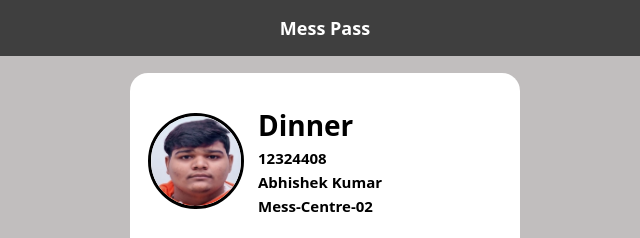
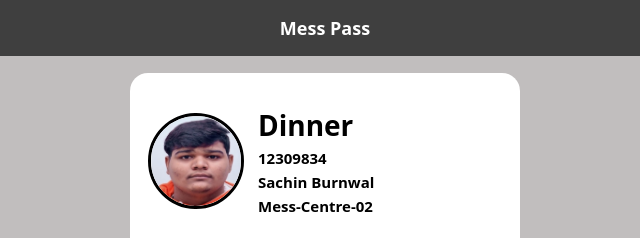
Before and after one commit to shivammodi146947-creator/LPU_MESS, a plain HTML site: page mess-pass.html in a window 1280 px wide. Shown: the top 238 px of the page, 315-955 px from the left. Drawn offline with Linux system fonts and the light colour scheme.

Commit message:
Update mess-pass.html

```diff
--- a/mess-pass.html
+++ b/mess-pass.html
@@ -185,8 +185,8 @@
           <img src="shivam1.png" class="avatar" />
           <div class="info">
             <h1>Dinner</h1>
-            <p>12324408</p>
-            <p>Abhishek Kumar</p>
+            <p>12309834</p>
+            <p>Sachin Burnwal</p>
             <p>Mess-Centre-02</p>
           </div>
         </div>
```
